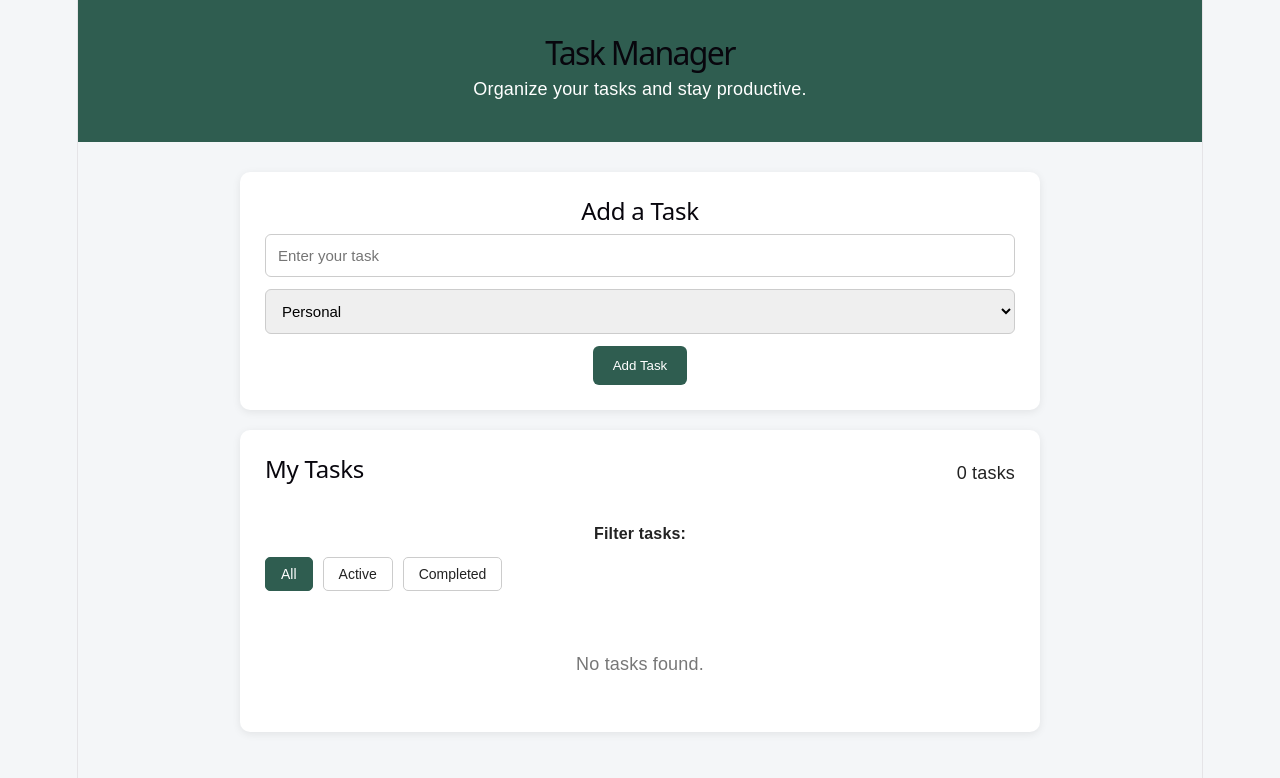
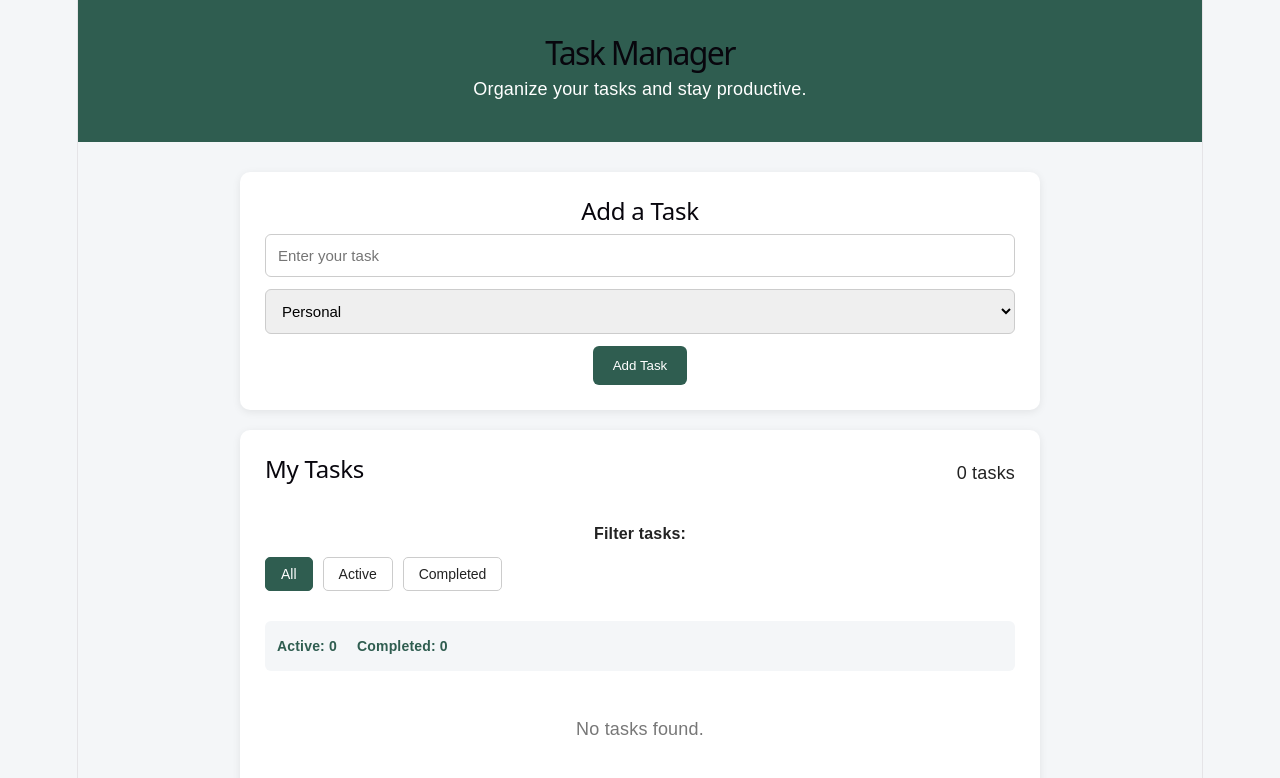
Before and after one commit to aayushkhatrif25-coder/react-task-manager, a React (Vite) app: page / in a window 1280 px wide. Shown: the top 778 px of the page. Built offline with nearby package versions, Linux system fonts and the light colour scheme.

Commit message:
Add task statistics and local storage

```diff
--- a/src/App.css
+++ b/src/App.css
@@ -227,3 +227,25 @@ body {
   color: white;
   border-color: #2f5d50;
 }
+
+.task-stats {
+  display: flex;
+  gap: 20px;
+  margin: 15px 0;
+  padding: 12px;
+  background: #f4f6f8;
+  border-radius: 6px;
+  font-size: 14px;
+  font-weight: bold;
+}
+
+.task-stats span {
+  color: #2f5d50;
+}
+
+@media (max-width: 600px) {
+  .task-stats {
+    flex-direction: column;
+    gap: 5px;
+  }
+}
--- a/src/App.jsx
+++ b/src/App.jsx
@@ -1,12 +1,21 @@
-import { useState } from "react";
+import { useEffect, useState } from "react";
 import "./App.css";
 import Header from "./components/Header";
 import TaskForm from "./components/TaskForm";
 import TaskList from "./components/TaskList";
 
 function App() {
-  const [tasks, setTasks] = useState([]);
+  const [tasks, setTasks] = useState(() => {
+    const savedTasks = localStorage.getItem("tasks");
+
+    return savedTasks ? JSON.parse(savedTasks) : [];
+  });
+
   const [filter, setFilter] = useState("All");
+
+  useEffect(() => {
+    localStorage.setItem("tasks", JSON.stringify(tasks));
+  }, [tasks]);
 
   function addTask(title, category) {
     const newTask = {
--- a/src/components/TaskList.jsx
+++ b/src/components/TaskList.jsx
@@ -19,6 +19,9 @@ function TaskList({
 
     return true;
   });
+
+  const activeTasks = tasks.filter((task) => !task.completed).length;
+  const completedTasks = tasks.filter((task) => task.completed).length;
 
   return (
     <section className="task-section">
@@ -54,6 +57,11 @@ function TaskList({
         </div>
       </div>
 
+      <div className="task-stats">
+        <span>Active: {activeTasks}</span>
+        <span>Completed: {completedTasks}</span>
+      </div>
+
       {filteredTasks.length === 0 ? (
         <p className="empty-message">
           No tasks found.
```
